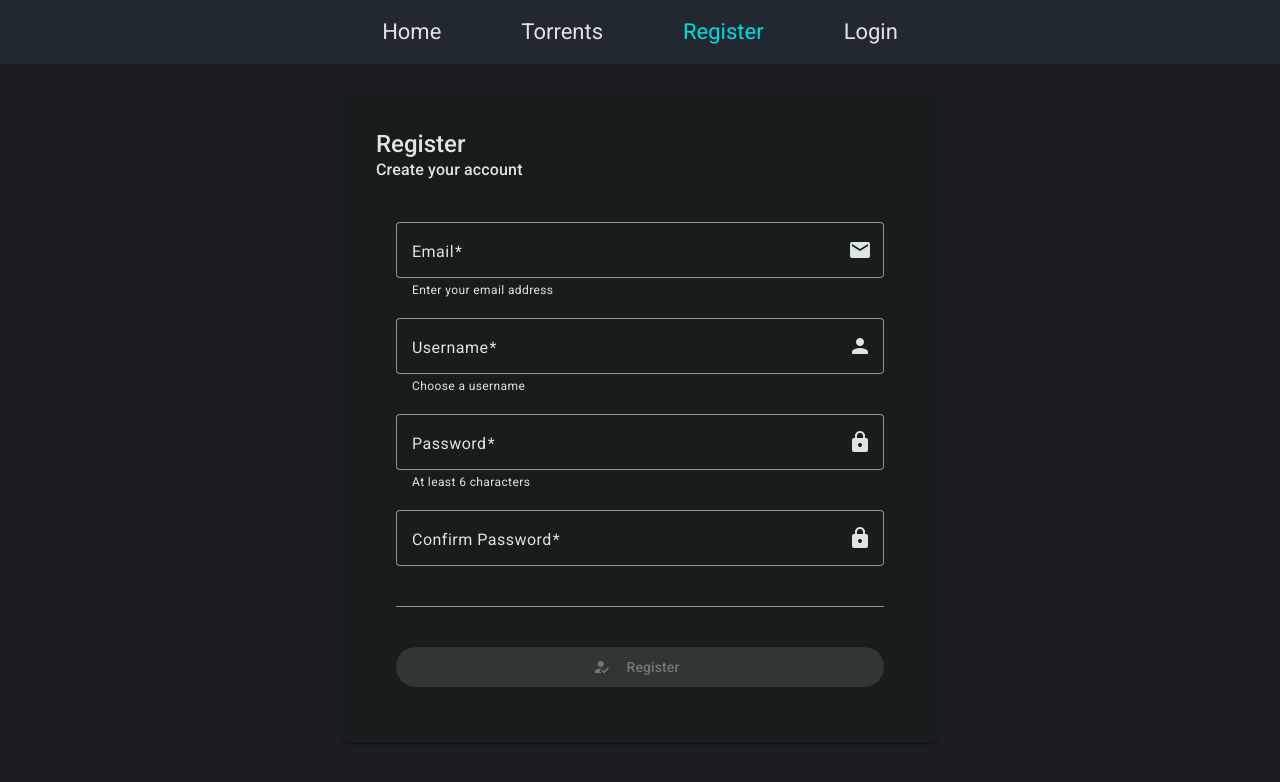
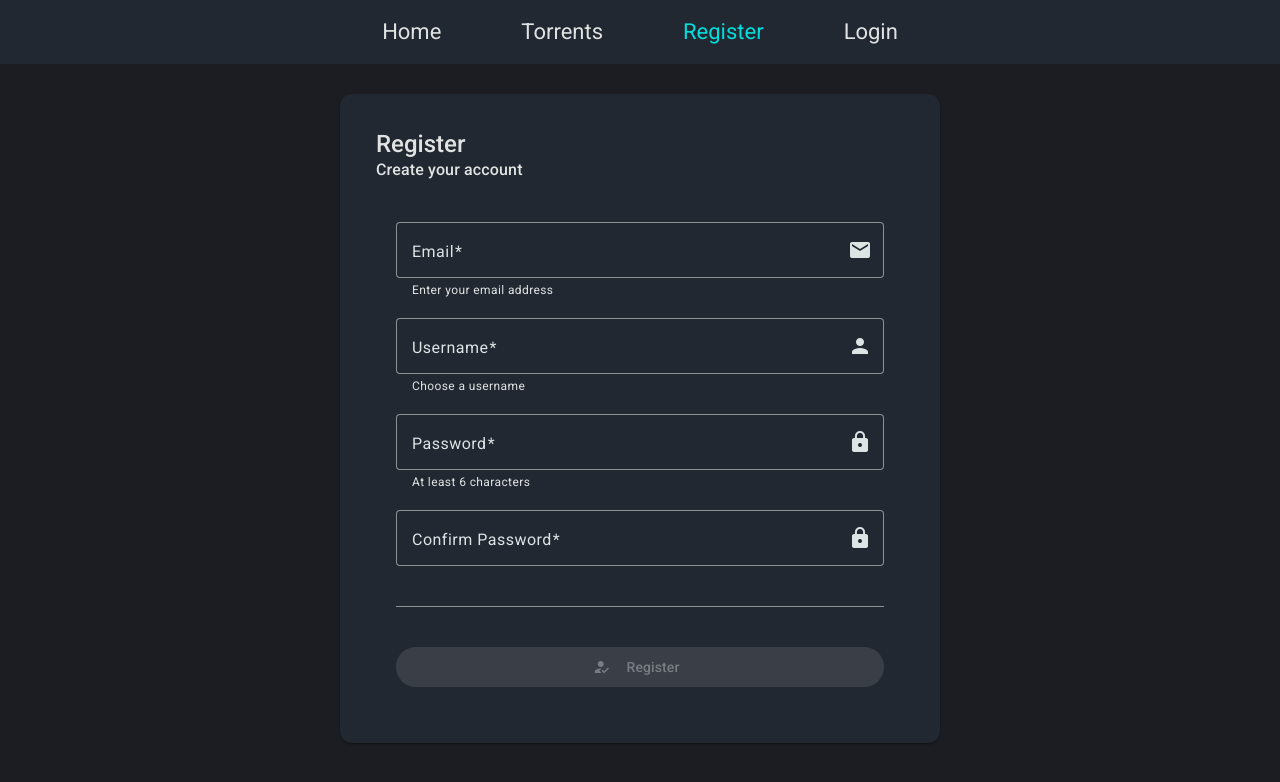
Before and after one commit to papgergo/webkert-torrent, an Angular app: page /register in a window 1280 px wide. Shown: the top 782 px of the page. Built offline with nearby package versions, Linux system fonts and the light colour scheme.

Commit message:
Updated card background color

```diff
--- a/src/app/pages/login/login.component.scss
+++ b/src/app/pages/login/login.component.scss
@@ -3,6 +3,7 @@
   margin-top: 30px;
   max-width: 600px;
   padding: 20px;
+  background-color: var(--background-color);
 }
 
 .form-container {
--- a/src/app/pages/register/register.component.scss
+++ b/src/app/pages/register/register.component.scss
@@ -3,6 +3,7 @@
   margin-top: 30px;
   max-width: 600px;
   padding: 20px;
+  background-color: var(--background-color);
 }
 
 .form-container {
```
